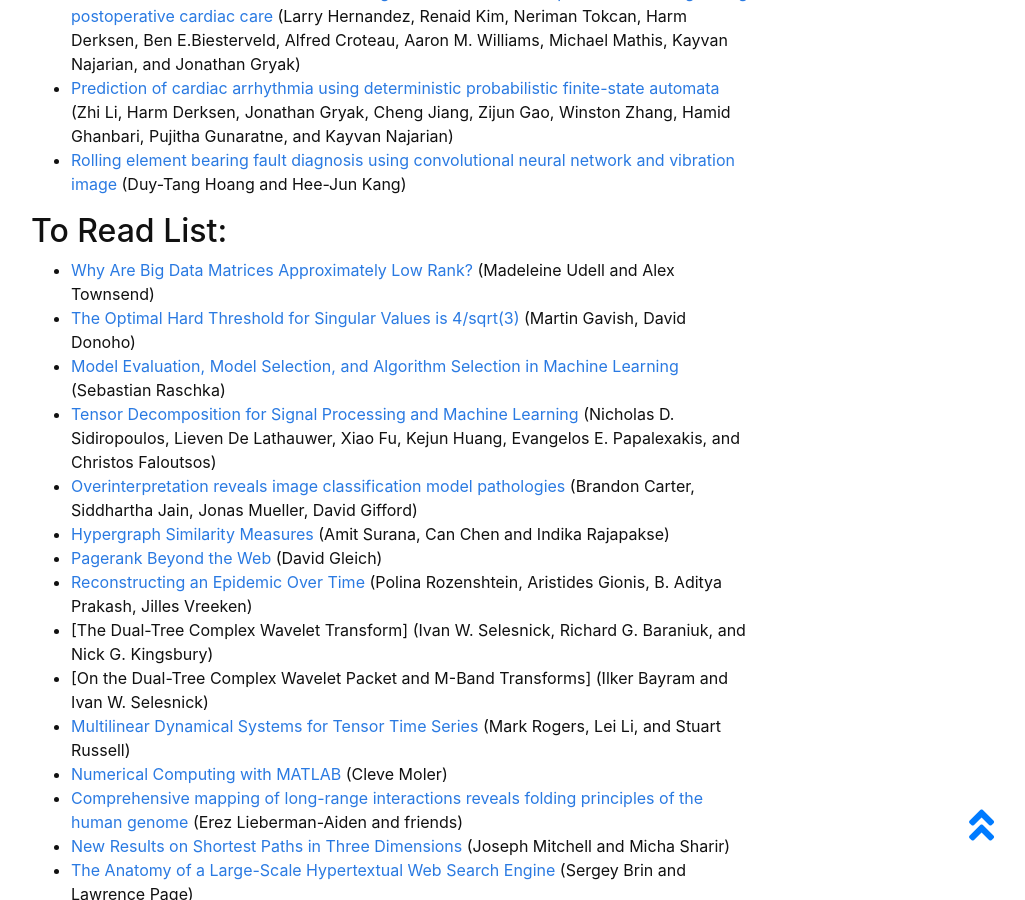
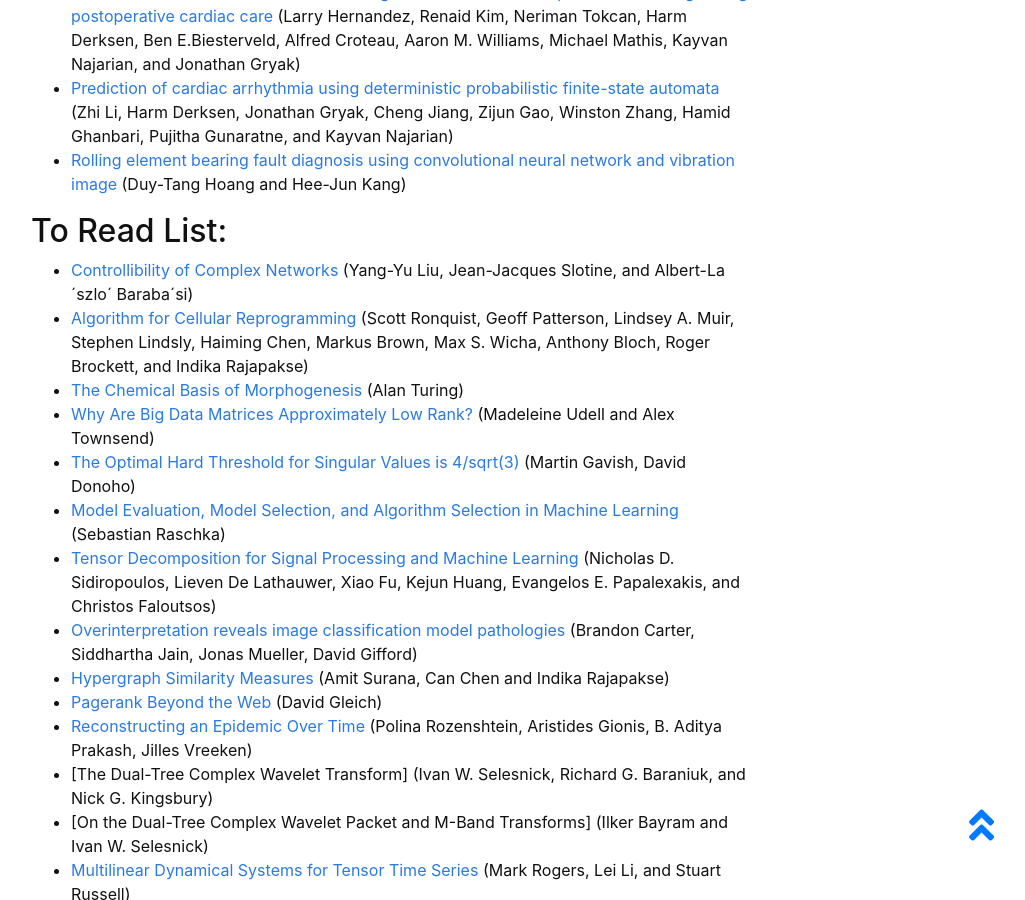
Before and after one commit to Jpickard1/jpickard1.github.io, a Jekyll site: the page built from content/3-Reading_Log.md, in a window 1280 px wide and 900 px high, scrolled down 1893 px. Shown: the whole window, without its empty margins (249-1274 px from the left). Built offline with Jekyll 4.4.1, drawn with Linux system fonts in a browser that asks for light colours.

Commit message:
Update 3-Reading_Log.md

```diff
--- a/content/3-Reading_Log.md
+++ b/content/3-Reading_Log.md
@@ -52,6 +52,9 @@ description: >
 - [Rolling element bearing fault diagnosis using convolutional neural network and vibration image](https://www.sciencedirect.com/science/article/abs/pii/S1389041717303261) (Duy-Tang Hoang and Hee-Jun Kang)
 
 ## To Read List:
+- [Controllibility of Complex Networks](https://barabasi.com/f/329.pdf) (Yang-Yu Liu, Jean-Jacques Slotine, and Albert-La´szlo´ Baraba´si)
+- [Algorithm for Cellular Reprogramming](https://www.pnas.org/content/pnas/114/45/11832.full.pdf) (Scott Ronquist, Geoff Patterson, Lindsey A. Muir, Stephen Lindsly, Haiming Chen, Markus Brown, Max S. Wicha, Anthony Bloch, Roger Brockett, and Indika Rajapakse)
+- [The Chemical Basis of Morphogenesis](https://www.dna.caltech.edu/courses/cs191/paperscs191/turing.pdf) (Alan Turing)
 - [Why Are Big Data Matrices Approximately Low Rank?](https://drive.google.com/file/d/1UvWK3nFKOvP_ik7cAqqbsUfKJeO02cP4/view) (Madeleine Udell and Alex Townsend)
 - [The Optimal Hard Threshold for Singular Values is 4/sqrt(3)](https://drive.google.com/file/d/1MAKkzKU9BJlD-pEJ__4e9jRmKvLhiDyq/view) (Martin Gavish, David Donoho)
 - [Model Evaluation, Model Selection, and Algorithm Selection in Machine Learning](https://arxiv.org/abs/1811.12808) (Sebastian Raschka)
```
